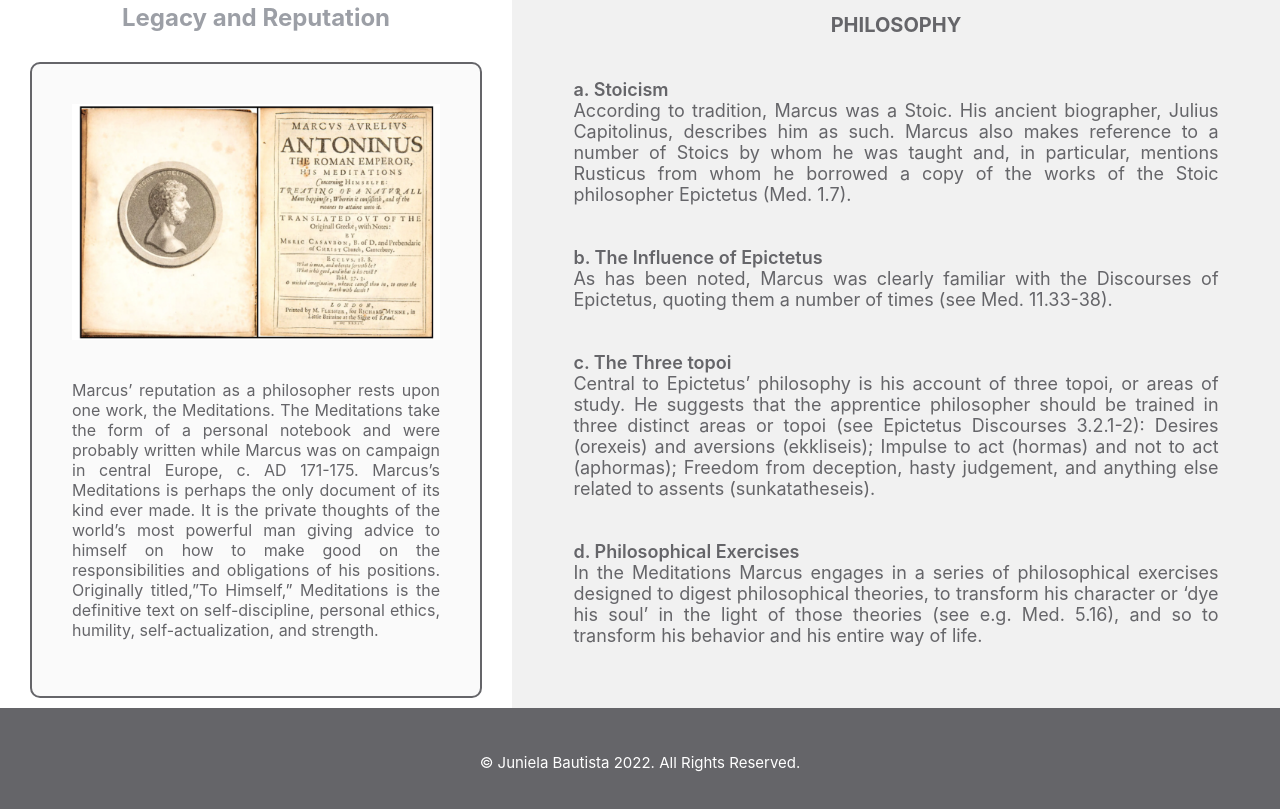
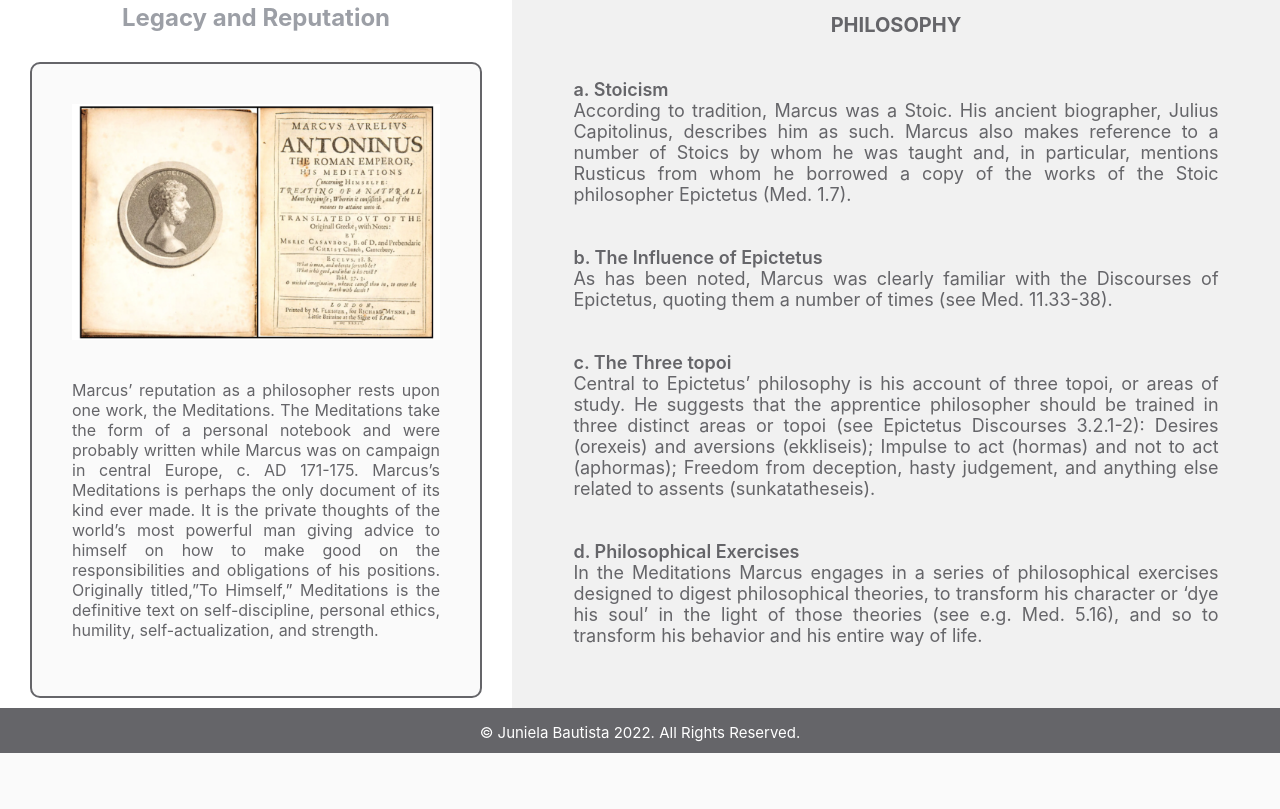
Before and after one commit to ellaiela/tribute-page, a plain HTML site: page index.html in a window 1280 px wide. Shown: the part 1843-2652 px from the top of the page. After the commit the page ends 2596 px from the top, so only its background shows below. Drawn offline with Linux system fonts and the light colour scheme.

Commit message:
footer size adjusted

```diff
--- a/style.css
+++ b/style.css
@@ -42,6 +42,10 @@ li a {
   padding: 0 10px;
   font-size: 16px;
   font-weight: 550;
+}
+
+li a:hover {
+  color: #656569;
 }
 
 img {
@@ -162,7 +166,7 @@ span {
 }
 
 footer {
-  height: 5%;
+  height: 45px;
   background-color:  #656569;
   color: white;
   text-align: center;
@@ -170,9 +174,6 @@ footer {
   overflow: hidden;
 }
 
-footer p {
-  padding: 30px 0;
-}
 
 @media only screen and (max-width: 825px) {
   html, body {
```
